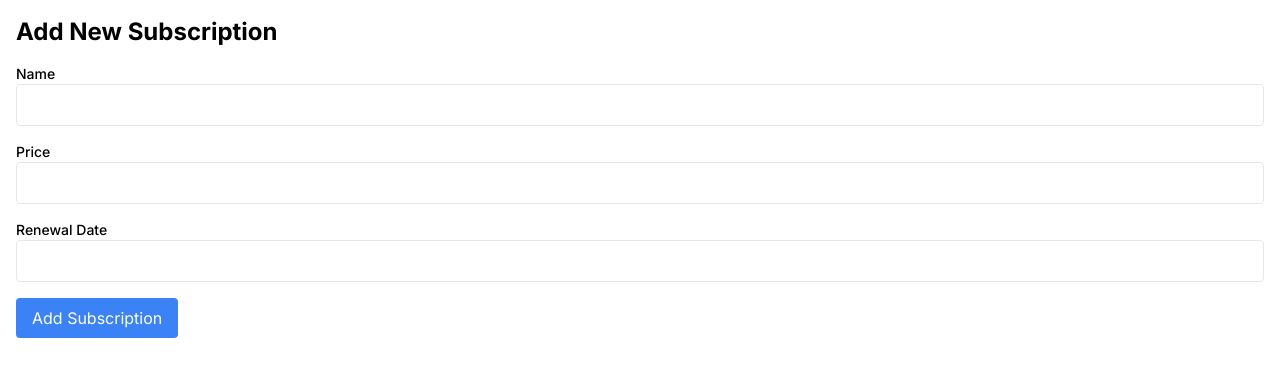
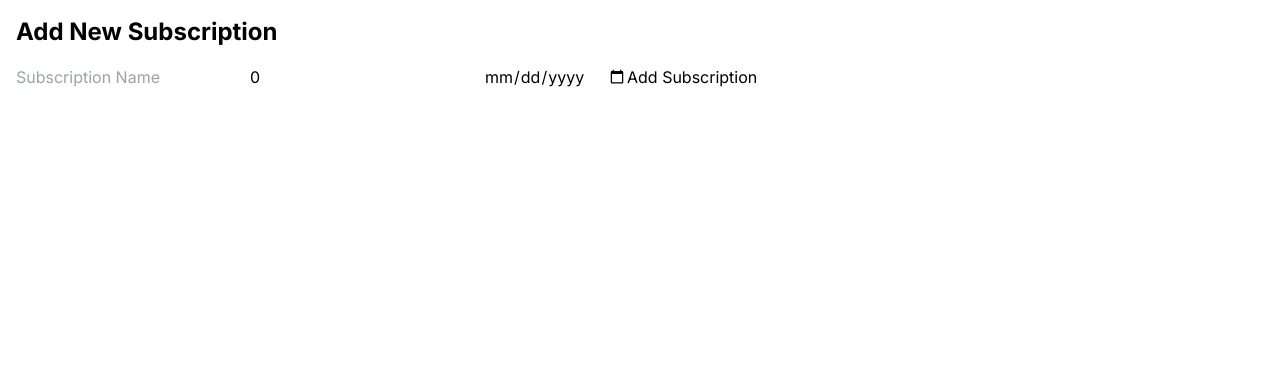
Before and after one commit to iamdevmarcos/subscription-hub, a Next.js app: page /add-subscription in a window 1280 px wide. Shown: the top 376 px of the page. Built offline with nearby package versions, Linux system fonts and the light colour scheme.

Commit message:
Update Form

```diff
--- a/src/components/AddSubscriptionForm.tsx
+++ b/src/components/AddSubscriptionForm.tsx
@@ -1,48 +1,52 @@
-"use client";
-import { useState } from "react";
+import React, { useState } from "react";
+import { Subscription } from "@/models/Subscription";
 
-const AddSubscriptionForm = () => {
-  const [name, setName] = useState("");
-  const [price, setPrice] = useState("");
-  const [renewalDate, setRenewalDate] = useState("");
+const AddSubscriptionForm: React.FC = () => {
+  const [subscription, setSubscription] = useState<Subscription>({
+    id: 0,
+    name: "",
+    price: 0,
+    renewalDate: "",
+  });
 
-  const handleSubmit = (e: React.FormEvent) => {
+  const handleChange = (e: React.ChangeEvent<HTMLInputElement>) => {
+    const { name, value } = e.target;
+    setSubscription((prev) => ({
+      ...prev,
+      [name]: value,
+    }));
+  };
+
+  const handleSubmit = async (e: React.FormEvent) => {
     e.preventDefault();
-    console.log("Subscription Added:", { name, price, renewalDate });
   };
 
   return (
-    <form onSubmit={handleSubmit} className="space-y-4">
-      <div>
-        <label className="block text-sm font-medium">Name</label>
+    <form onSubmit={handleSubmit}>
       <input
-          value={name}
-          onChange={(e) => setName(e.target.value)}
-          className="w-full p-2 border rounded"
+        type="text"
+        name="name"
+        value={subscription.name}
+        onChange={handleChange}
+        placeholder="Subscription Name"
+        required
       />
-      </div>
-      <div>
-        <label className="block text-sm font-medium">Price</label>
       <input
-          value={price}
-          onChange={(e) => setPrice(e.target.value)}
-          className="w-full p-2 border rounded"
+        type="number"
+        name="price"
+        value={subscription.price}
+        onChange={handleChange}
+        placeholder="Price"
+        required
       />
-      </div>
-      <div>
-        <label className="block text-sm font-medium">Renewal Date</label>
       <input
-          value={renewalDate}
-          onChange={(e) => setRenewalDate(e.target.value)}
-          className="w-full p-2 border rounded"
+        type="date"
+        name="renewalDate"
+        value={subscription.renewalDate}
+        onChange={handleChange}
+        required
       />
-      </div>
-      <button
-        type="submit"
-        className="px-4 py-2 bg-blue-500 text-white rounded"
-      >
-        Add Subscription
-      </button>
+      <button type="submit">Add Subscription</button>
     </form>
   );
 };
```
Lines whose indentation alone changed are shown as unchanged.
